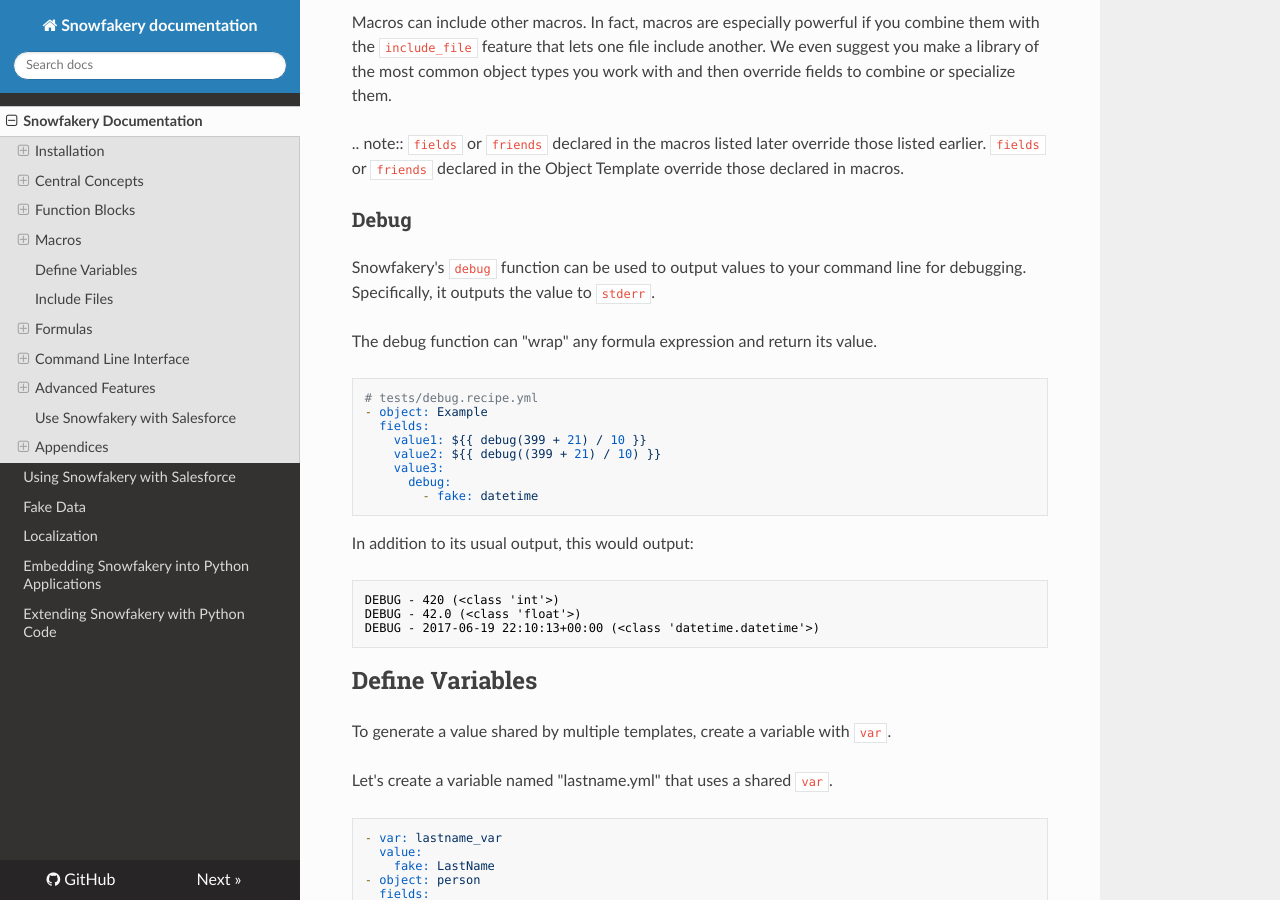
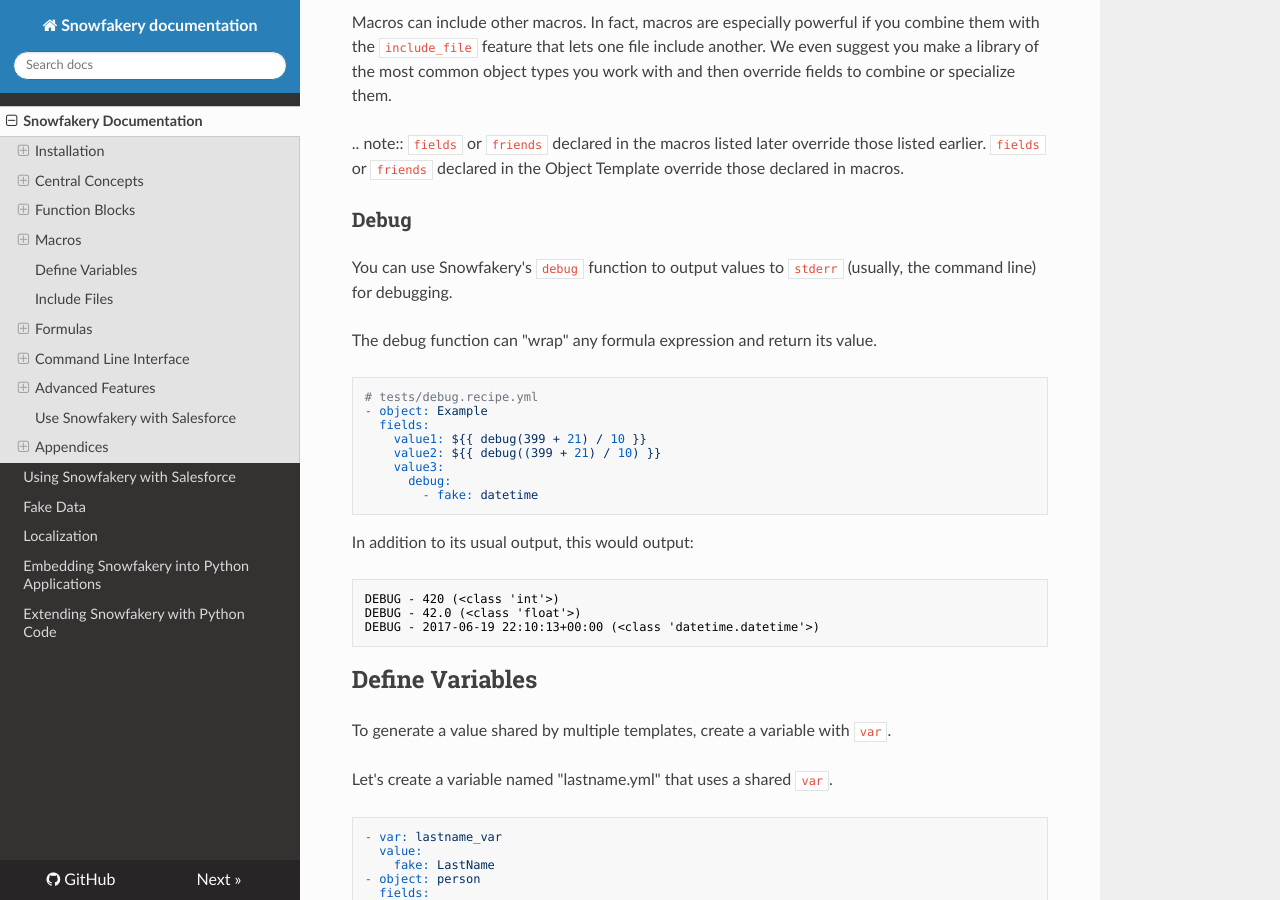
Before and after one commit to SFDO-Tooling/Snowfakery, an MkDocs documentation site: the page built from docs/index.md, in a window 1280 px wide and 900 px high, scrolled down 15994 px. Built offline with MkDocs 1.6.1, drawn with Linux system fonts in a browser that asks for light colours; nearby versions of some CDN libraries.

Commit message:
Update docs/index.md
Co-authored-by: Peter Conrad <peter.conrad@salesforce.com>

```diff
--- a/docs/index.md
+++ b/docs/index.md
@@ -784,7 +784,7 @@
 
 ### Debug
 
-Snowfakery's `debug` function can be used to output values to your command line for debugging. Specifically, it outputs the value to `stderr`.
+You can use Snowfakery's `debug` function to output values to `stderr` (usually, the command line) for debugging.
 
 The debug function can "wrap" any formula expression and return its value.
 
```
